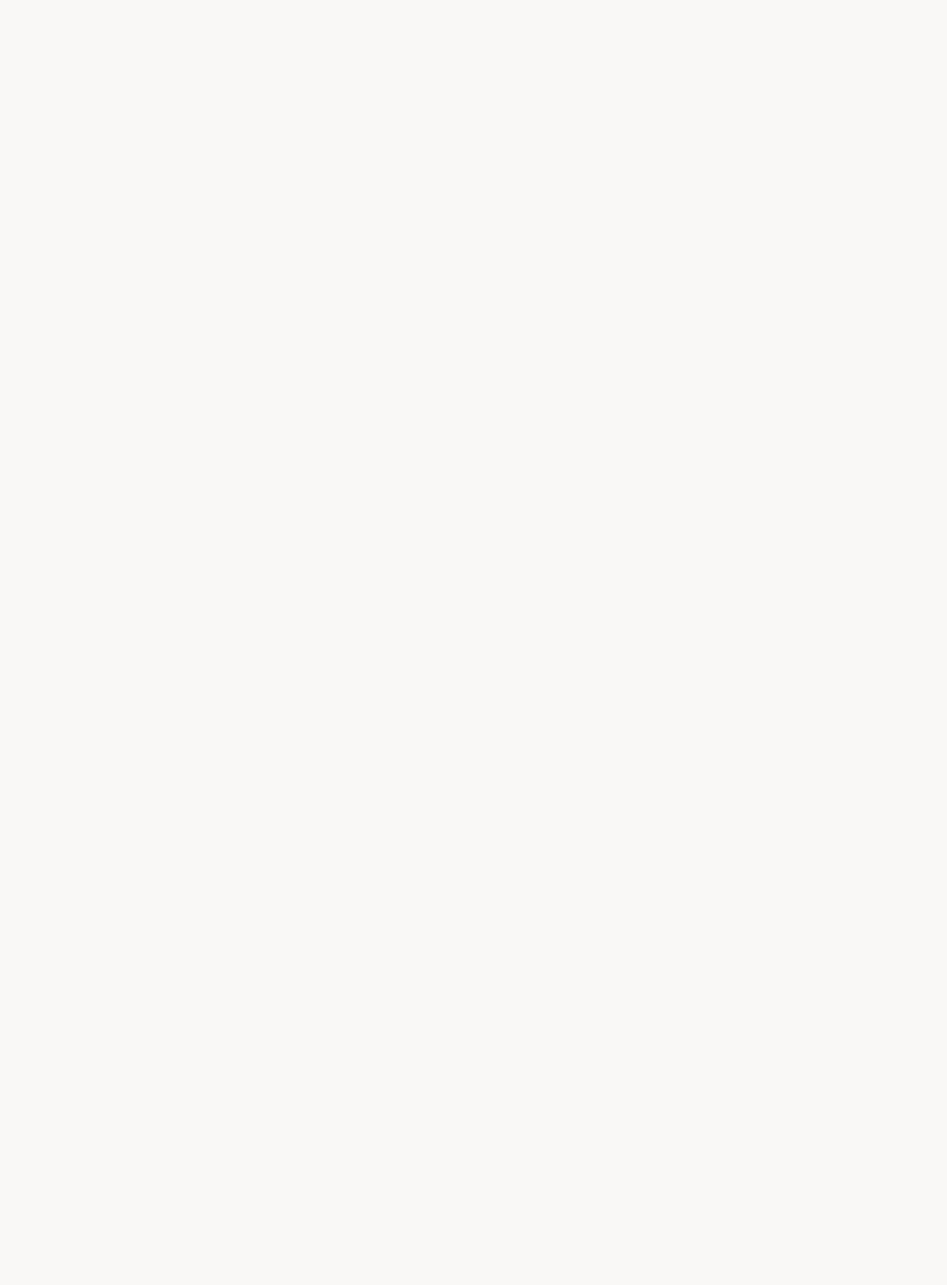
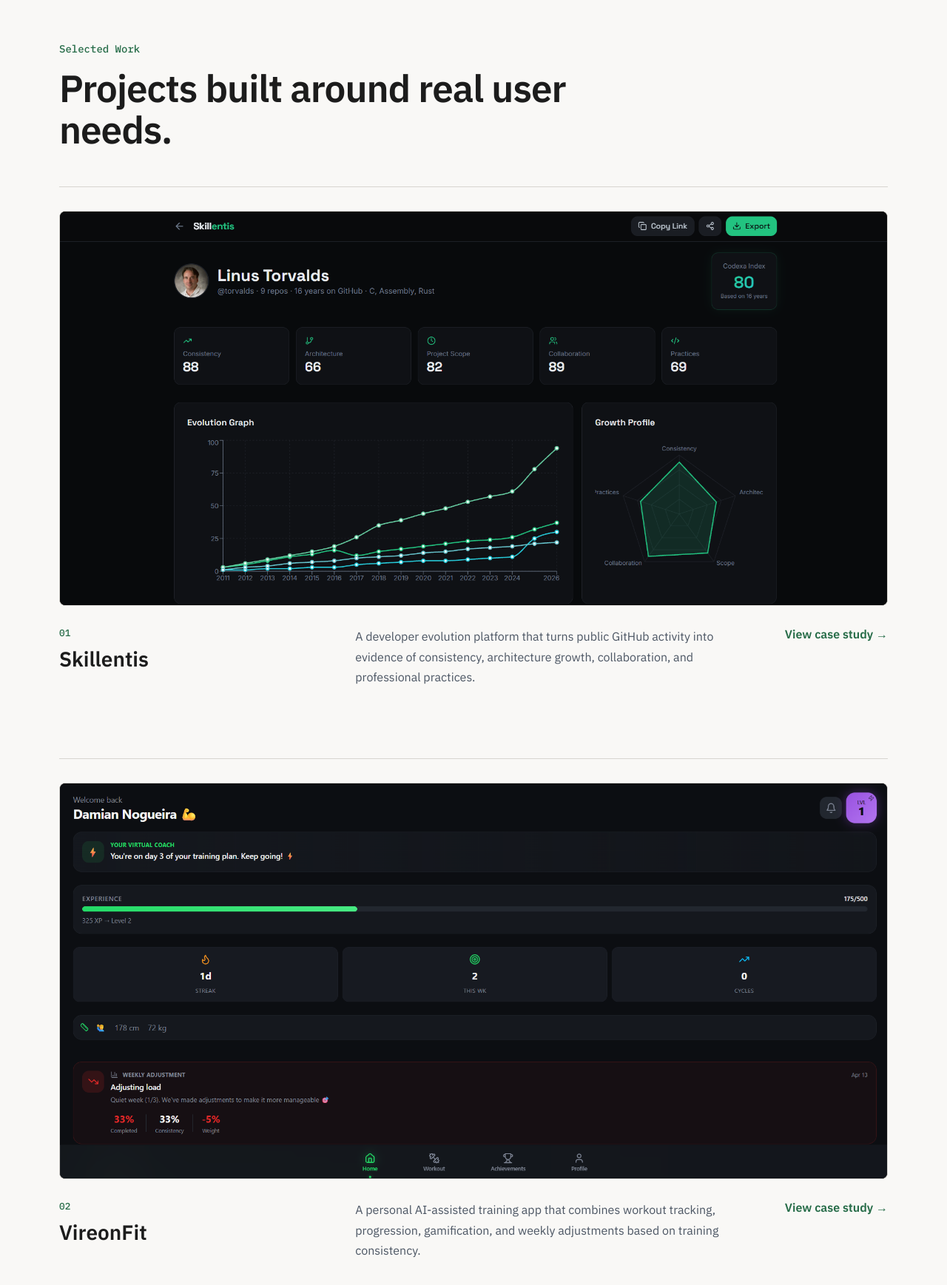
Before and after one commit to damiannogueira/damian-nogueira-portfolio, a React (Vite) app: page / in a window 1280 px wide. Shown: the part 863-2600 px from the top of the page at 74% size. Before the commit the page ends 800 px from the top, so only its background shows below. Built offline with nearby package versions, Linux system fonts and the light colour scheme.

Commit message:
feat: add selected work projects

```diff
--- a/src/App.tsx
+++ b/src/App.tsx
@@ -36,6 +36,65 @@ function App() {
             Contact me about a junior frontend opportunity
           </a>
         </section>
+
+        <section className="work-section" id="work">
+          <div className="section-heading">
+            <p className="section-label">Selected Work</p>
+            <h2>Projects built around real user needs.</h2>
+          </div>
+
+          <article className="project-card">
+            <div className="project-image">
+              <img
+                src="/images/skillentis/skillentis-evolution-dashboard.png"
+                alt="Skillentis developer evolution dashboard showing growth metrics and evolution charts"
+              />
+            </div>
+
+            <div className="project-content">
+              <div>
+                <p className="project-number">01</p>
+                <h3>Skillentis</h3>
+              </div>
+
+              <p className="project-description">
+                A developer evolution platform that turns public GitHub activity
+                into evidence of consistency, architecture growth,
+                collaboration, and professional practices.
+              </p>
+
+              <a className="project-link" href="/skillentis">
+                View case study →
+              </a>
+            </div>
+          </article>
+
+          <article className="project-card">
+            <div className="project-image">
+              <img
+                src="/images/vireonfit/vireonfit-weekly-adjustment-dashboard.png"
+                alt="VireonFit training dashboard showing experience, streaks, and a weekly load adjustment"
+              />
+            </div>
+
+            <div className="project-content">
+              <div>
+                <p className="project-number">02</p>
+                <h3>VireonFit</h3>
+              </div>
+
+              <p className="project-description">
+                A personal AI-assisted training app that combines workout
+                tracking, progression, gamification, and weekly adjustments
+                based on training consistency.
+              </p>
+
+              <a className="project-link" href="/vireonfit">
+                View case study →
+              </a>
+            </div>
+          </article>
+        </section>
       </main>
     </>
   )
--- a/src/index.css
+++ b/src/index.css
@@ -113,6 +113,94 @@ main {
   color: #f9f8f6;
 }
 
+.work-section {
+  width: min(1120px, calc(100% - 48px));
+  margin: 0 auto;
+  padding: 120px 0;
+}
+
+.section-heading {
+  max-width: 720px;
+  margin-bottom: 48px;
+}
+
+.section-label {
+  margin: 0 0 16px;
+  font-family: "IBM Plex Mono", monospace;
+  font-size: 0.875rem;
+  font-weight: 500;
+  color: #256b47;
+}
+
+.section-heading h2 {
+  margin: 0;
+  font-size: clamp(2rem, 4vw, 3.5rem);
+  line-height: 1.1;
+  font-weight: 600;
+  letter-spacing: -0.02em;
+}
+
+.project-card {
+  border-top: 1px solid #d7d5d0;
+  padding-top: 32px;
+}
+
+.project-card + .project-card {
+  margin-top: 96px;
+}
+
+.project-image {
+  overflow: hidden;
+  border: 1px solid #d7d5d0;
+  border-radius: 8px;
+  background-color: #1c1c1c;
+}
+
+.project-image img {
+  display: block;
+  width: 100%;
+  height: auto;
+}
+
+.project-content {
+  display: grid;
+  grid-template-columns: 1fr 1.5fr auto;
+  gap: 40px;
+  align-items: start;
+  padding-top: 28px;
+}
+
+.project-number {
+  margin: 0 0 8px;
+  font-family: "IBM Plex Mono", monospace;
+  font-size: 0.8rem;
+  color: #256b47;
+}
+
+.project-content h3 {
+  margin: 0;
+  font-size: 1.75rem;
+  font-weight: 600;
+}
+
+.project-description {
+  max-width: 520px;
+  margin: 0;
+  line-height: 1.7;
+  color: #4b5563;
+}
+
+.project-link {
+  font-weight: 600;
+  color: #256b47;
+  text-decoration: none;
+  white-space: nowrap;
+}
+
+.project-link:hover {
+  text-decoration: underline;
+}
+
 @media (max-width: 640px) {
   .hero {
     width: min(100% - 32px, 1120px);
@@ -140,4 +228,22 @@ main {
   .site-name {
     font-size: 0.9375rem;
   }
+
+    .work-section {
+    width: min(100% - 32px, 1120px);
+    padding: 80px 0;
+  }
+
+  .section-heading {
+    margin-bottom: 32px;
+  }
+
+  .project-content {
+    grid-template-columns: 1fr;
+    gap: 20px;
+  }
+
+  .project-card + .project-card {
+  margin-top: 64px;
 }
+}
```
Also changed, not shown: public/images/skillentis/skillentis-evolution-dashboard.png (added), public/images/vireonfit/vireonfit-weekly-adjustment-dashboard.png (added).
